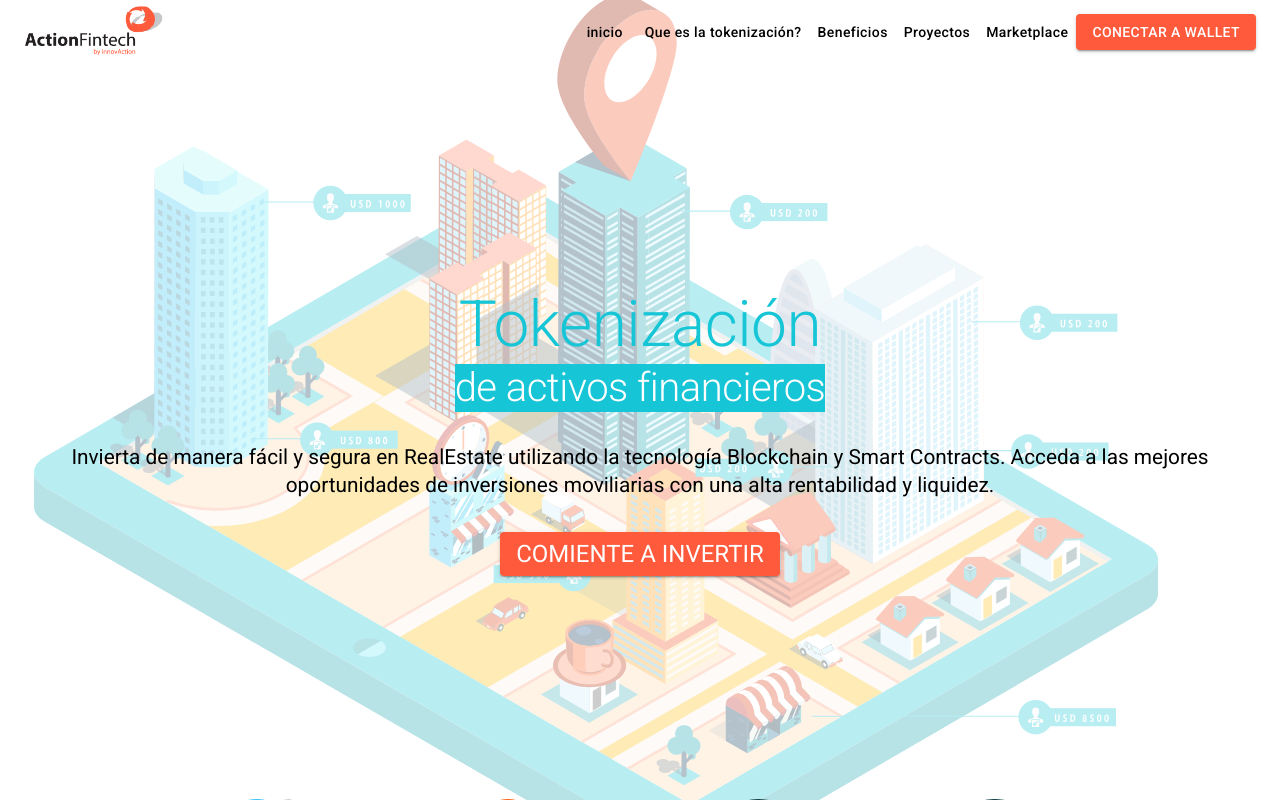
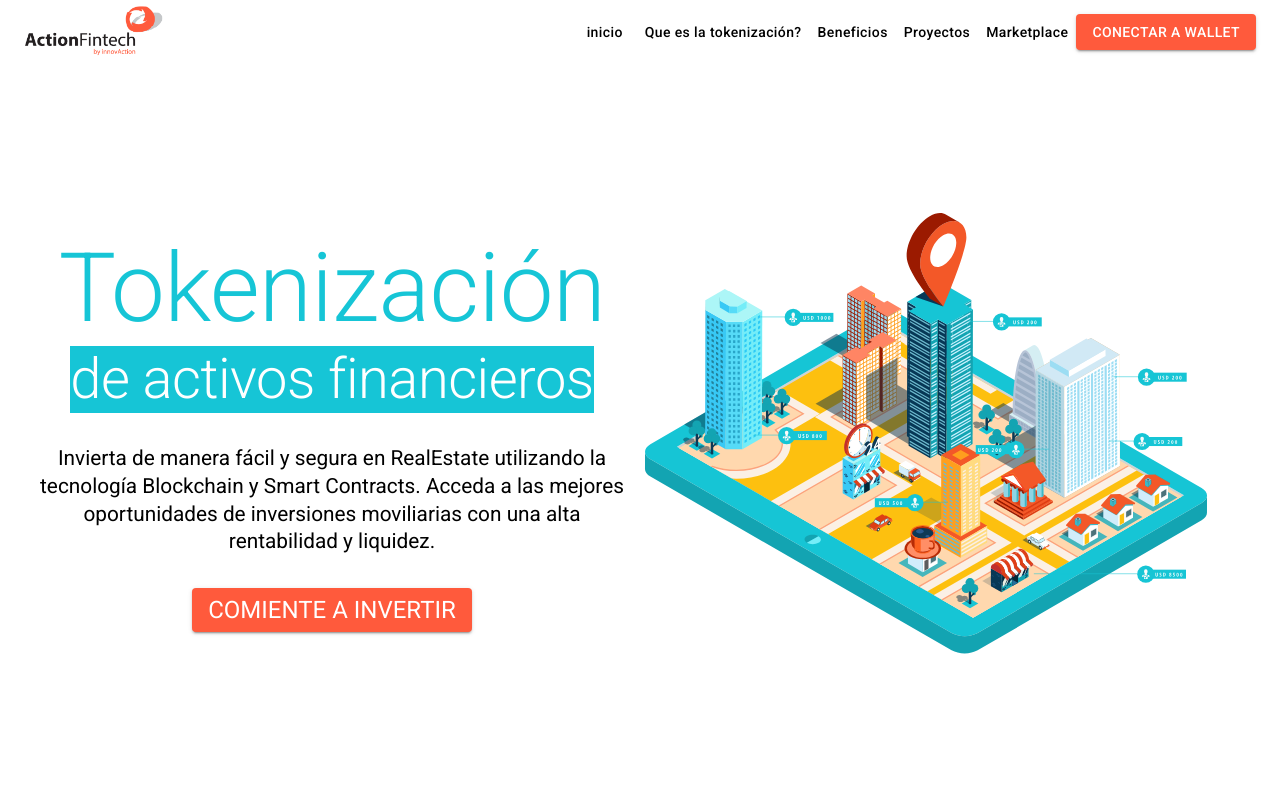
Before and after one commit to HoracioGutierrez/tokenizacion, a React (Create React App) app: page / in a window 1280 px wide. Shown: the top 800 px of the page. Built offline with nearby package versions, Linux system fonts and the light colour scheme.

Commit message:
Finish responsive styling to first landing section

```diff
--- a/src/estilos.scss
+++ b/src/estilos.scss
@@ -55,12 +55,21 @@ html , body , #root {
     #landing-section-banner {
 
         position: relative;
-        height: calc(100vh - 65px);
+        height: calc(100vh - 60px);
+
+        @media screen and (min-width: 1200px) {
+            display: flex;
+        }
 
         > div {
             position: absolute;
             width: 100%;
             height: calc(100vh - 165px);
+
+            @media screen and (min-width: 1200px) {
+                position: relative;
+            }
+
         }
 
         #banner-text {
@@ -78,17 +87,57 @@ html , body , #root {
 
                 span:nth-child(1) {
                     font-size: 4rem;
+
+                    @media screen and (min-width: 600px) {
+                        font-size: 5rem;
+                    }
+
+                    @media screen and (min-width: 900px) {
+                        font-size: 6rem;
+                    }
+
                 }
 
                 span:nth-child(2) {
                     font-size: 2.5rem;
+
+                    @media screen and (min-width: 600px) {
+                        font-size: 3rem;
+                    }
+
+                    @media screen and (min-width: 900px) {
+                        font-size: 3.5rem;
+                    }
                 }
             }
 
             p {
                 text-align: center;
-                font-size: 1.3rem;
+                font-size: 1rem;
                 margin : 2rem 0;
+                max-width: 600px;
+
+                @media screen and (min-width: 600px) {
+                    font-size: 1.2rem;
+                }
+
+                @media screen and (min-width: 900px) {
+                    font-size: 1.3rem;
+                }
+            }
+
+            button {
+                h5 {
+                    font-size: 1rem;
+
+                    @media screen and (min-width: 600px) {
+                        font-size: 1.3rem;
+                    }
+
+                    @media screen and (min-width: 900px) {
+                        font-size: 1.5rem;
+                    }
+                }
             }
         }
 
@@ -98,48 +147,11 @@ html , body , #root {
             justify-content: center;
             align-items: center;
             opacity: 0.3;
+
+            @media screen and (min-width: 1200px) {
+                opacity: 1;
+            }
         }
-
-        /* display: flex;
-
-        div {
-
-            width: 50%;
-
-            &#banner-text {
-
-                display: flex;
-                flex-direction: column;
-                align-items: center;
-                justify-content: center;
-
-                h2 {
-
-                    font-size: 5rem;
-                    font-weight: bold;
-                    display: flex;
-                    flex-direction: column;
-                    align-items: center;
-                    letter-spacing: 8px;
-
-                    span:nth-child(2) {
-                        letter-spacing: normal;
-                        font-size: 4rem;
-                        padding: 0 1rem;
-                    }
-                }
-
-                p {
-                    max-width: 600px;
-                    text-align: center;
-                    color: rgb(61, 61, 61);
-                    margin : 2rem 0;
-                }
-
-                button {
-                }
-            }
-        } */
     }
 
     #landing-section-roundicons {
```
